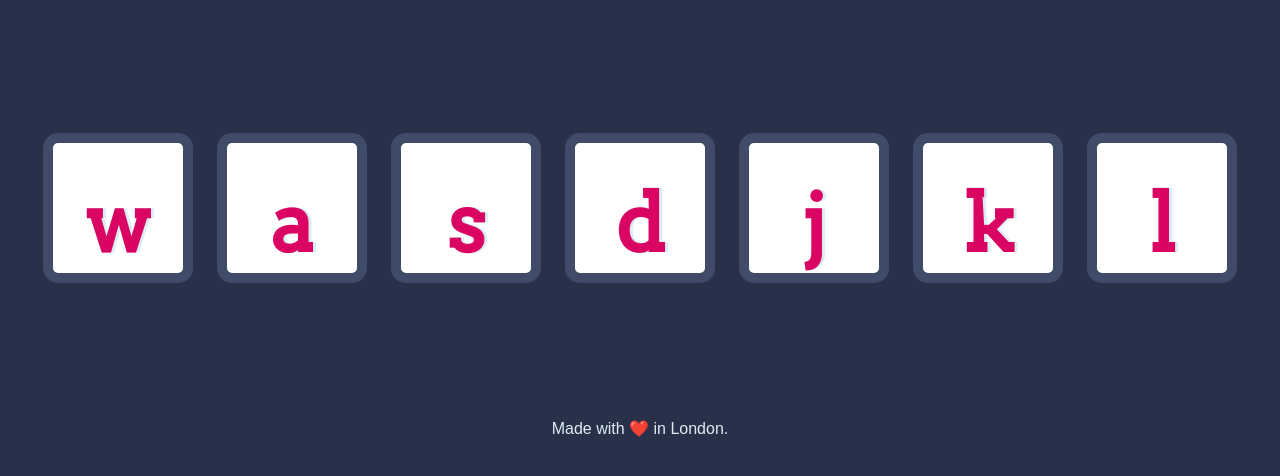
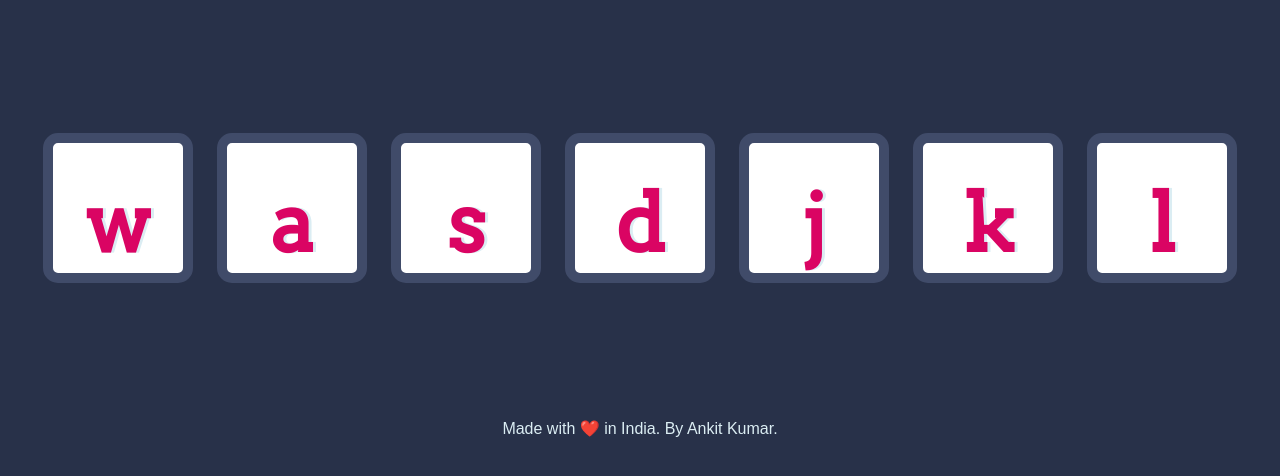
Before and after one commit to AA0512/Drum_Kit, a plain HTML site: page index.html in a window 1280 px wide. Shown: the part 156-632 px from the top of the page. Drawn offline with Linux system fonts and the light colour scheme.

Commit message:
Update index.html

```diff
--- a/index.html
+++ b/index.html
@@ -23,7 +23,8 @@
 
 <script src="./index.js"></script>
   <footer>
-    Made with ❤️ in London.
+    Made with ❤️ in India.
+     By Ankit Kumar.
   </footer>
 </body>
 
```
